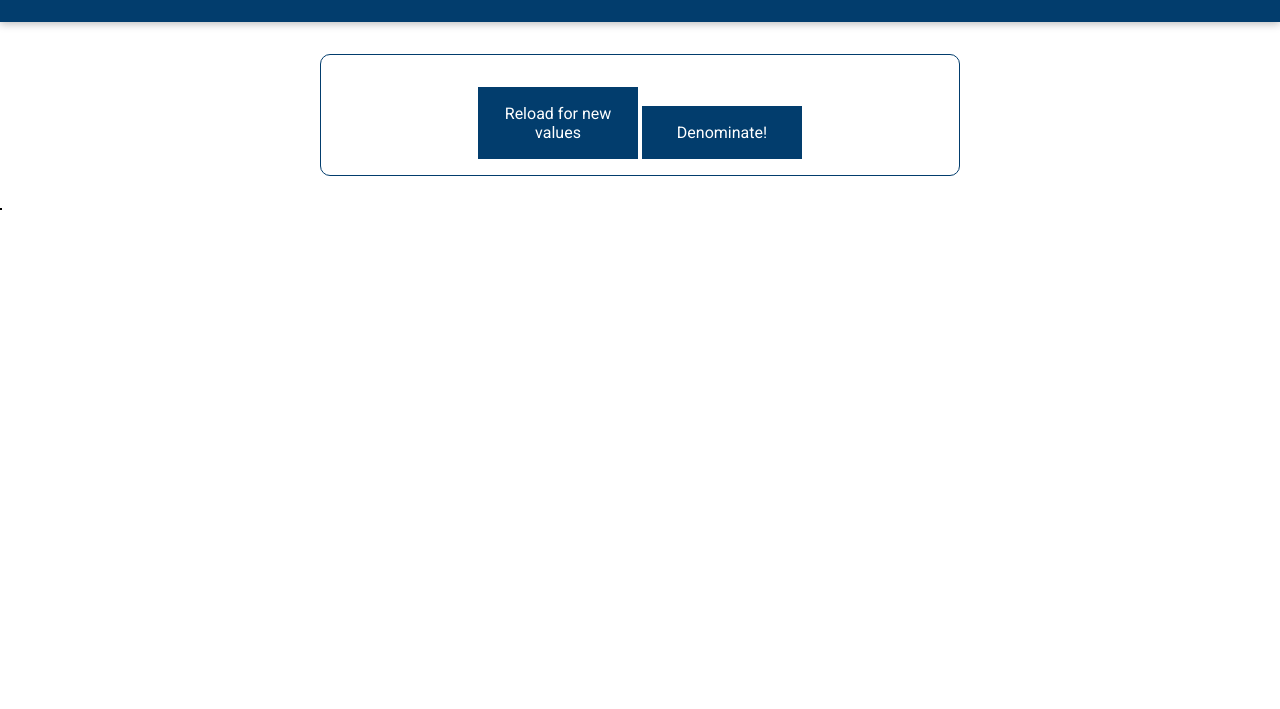
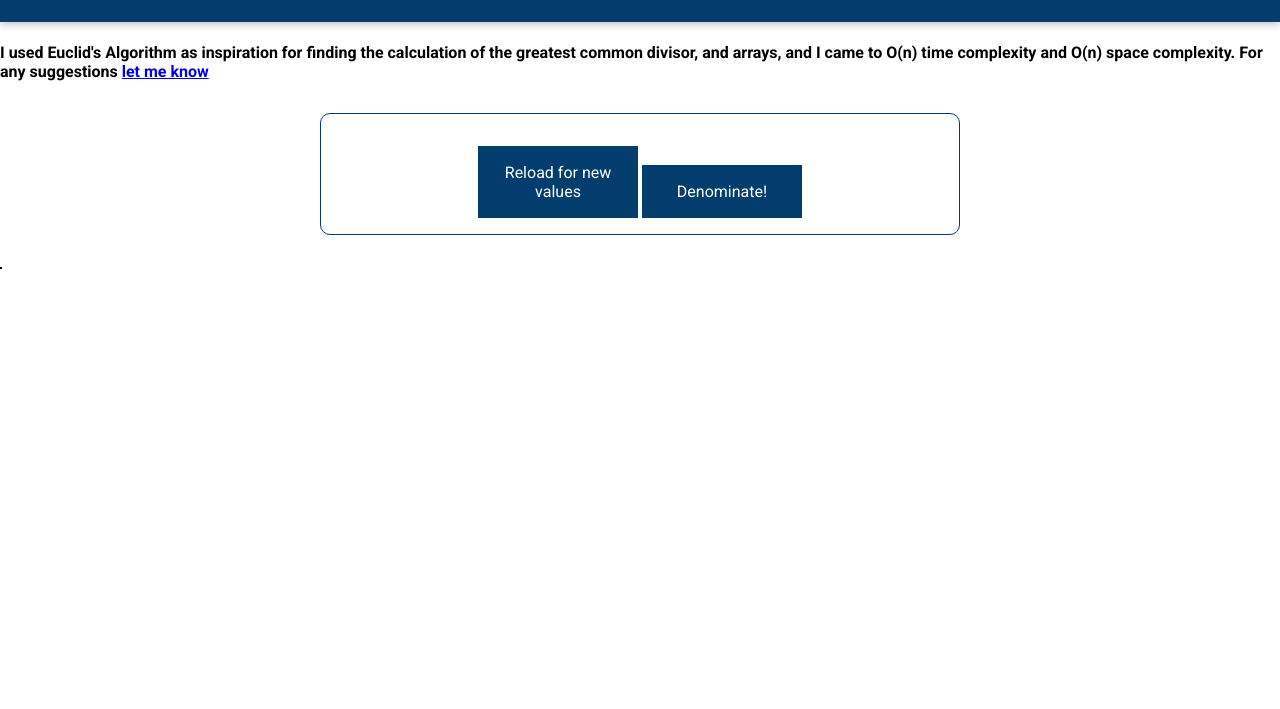
Before and after one commit to mariusherlea/atm-denomination, a plain HTML site: page index.html in a window 1280 px wide. Shown: the part 91-800 px from the top of the page. Drawn offline with nearby package versions, Linux system fonts and the light colour scheme.

Commit message:
explanations added

```diff
--- a/index.html
+++ b/index.html
@@ -18,7 +18,7 @@
 <header>
     <h1>ATM Denomination</h1>
 </header>
-
+<h4> I used Euclid's Algorithm as inspiration for finding the calculation of the greatest common divisor, and arrays, and I came to O(n) time complexity and O(n) space complexity. For any suggestions <a href="mailto:mariusherlea@gmail.com">let me know</a></h4>
 <section id="calculator">
 <!--    <input type="number" id="input-number" />-->
     <div id="calc-actions">
```
